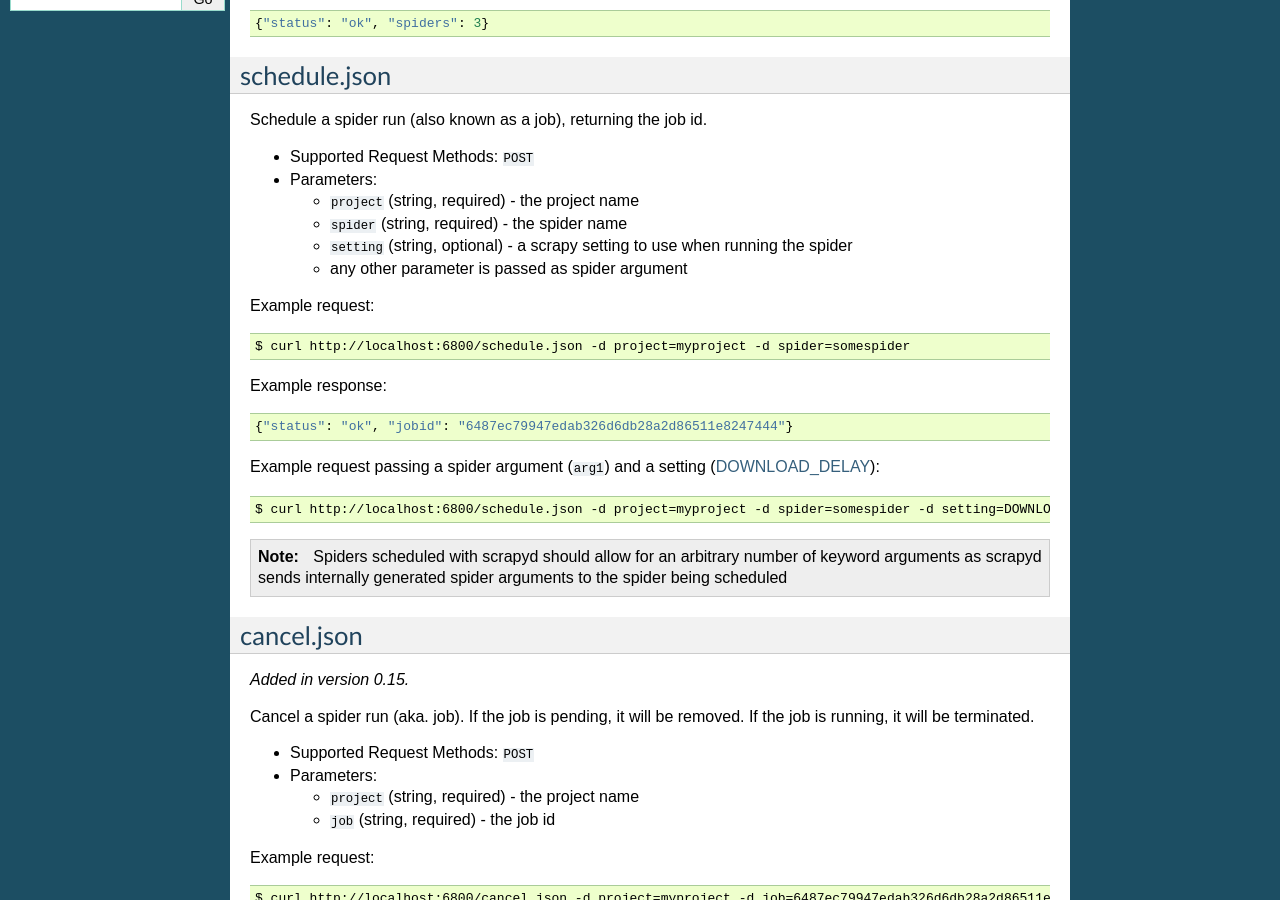
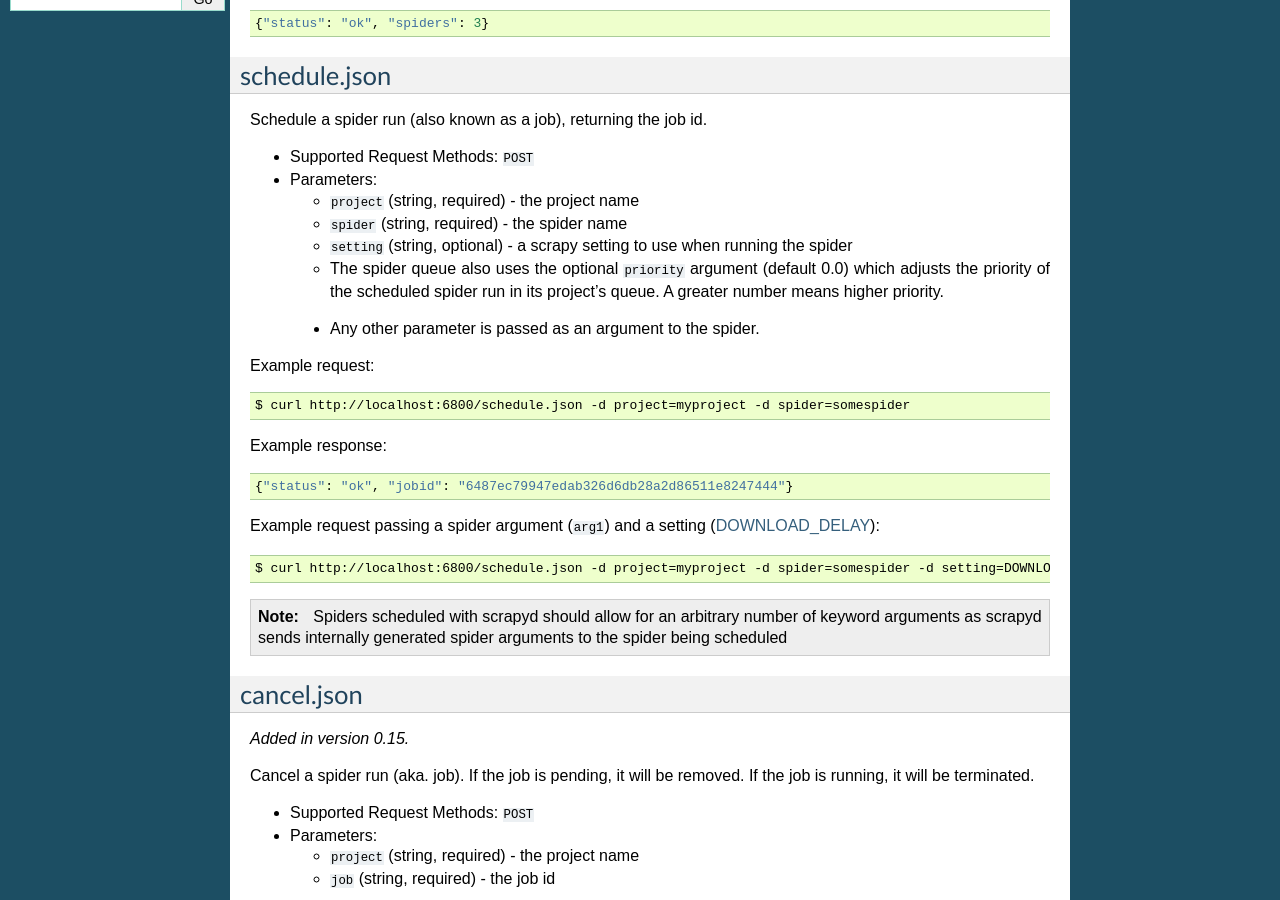
Before and after one commit to scrapy/scrapyd, a Sphinx documentation site: the page built from docs/api.rst, in a window 1280 px wide and 900 px high, scrolled down 458 px. Built offline with Sphinx 7.4.7, drawn with Linux system fonts in a browser that asks for light colours.

Commit message:
Note the priority argument for the spider queue.
I note this in the schedule.json webservice because:
* This is an old branch
* The spider queue itself is not documented
* I plan to move its "popping" to the webservice

```diff
--- a/docs/api.rst
+++ b/docs/api.rst
@@ -38,7 +38,10 @@
   * ``project`` (string, required) - the project name
   * ``spider`` (string, required) - the spider name
   * ``setting`` (string, optional) - a scrapy setting to use when running the spider
-  * any other parameter is passed as spider argument
+  * The spider queue also uses the optional ``priority`` argument (default 0.0)
+    which adjusts the priority of the scheduled spider run
+    in its project's queue. A greater number means higher priority.
+ * Any other parameter is passed as an argument to the spider.
 
 Example request::
 
```
